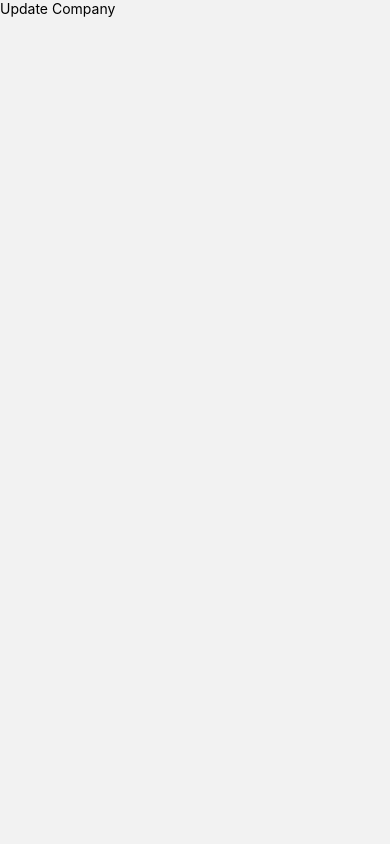
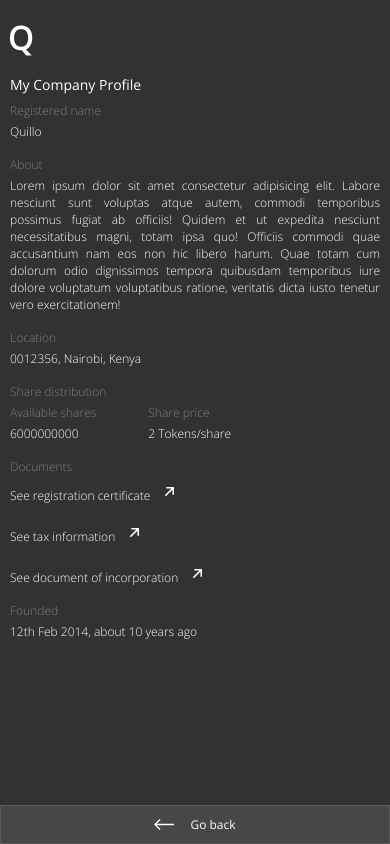
Before and after one commit to amschel99/Quillo, a React Native app in the folder src/quillo_frontend/: screen /mycompanyprofile in a window 390 px wide. Built offline with nearby package versions, Linux system fonts and the light colour scheme.

Commit message:
completed company screens

```diff
--- a/src/quillo_frontend/assets/constants.ts
+++ b/src/quillo_frontend/assets/constants.ts
@@ -1,7 +1,7 @@
 import { Dimensions } from "react-native";
 
 export enum colors {
-  primary = "#00000F",
+  primary = "#323232",
   secondary = "rgba(248, 250, 252, 0.1)",
   text_primary = "#FFFFFF",
   text_secondary = "#7F7F7F",
--- a/src/quillo_frontend/assets/icons.tsx
+++ b/src/quillo_frontend/assets/icons.tsx
@@ -116,7 +116,7 @@ export const UploadIcon = ({
   return (
     <Svg
       width={iconWidth ?? 14}
-      height={iconHeight ?? 68}
+      height={iconHeight ?? 16}
       viewBox="0 0 16 18"
       fill="none"
     >
@@ -149,3 +149,14 @@ export const LogOutIcon = (): JSX.Element => {
     </Svg>
   );
 };
+
+export const LaunchIcon = (): JSX.Element => {
+  return (
+    <Svg width="10" height="10" viewBox="0 0 11 11" fill="none">
+      <Path
+        d="M2.5385 0V1.69231H8.11127L0.846191 8.95738L2.04265 10.1538L9.30773 2.88877V8.46154H11V0H2.5385Z"
+        fill="white"
+      />
+    </Svg>
+  );
+};
--- /dev/null
+++ b/src/quillo_frontend/components/company/CompanyHeader.tsx
@@ -0,0 +1,36 @@
+import { JSX } from "react";
+import { StyleSheet, TouchableOpacity, View, Text } from "react-native";
+import { useNavigation } from "@react-navigation/native";
+import { NativeStackNavigationProp } from "@react-navigation/native-stack";
+import { RootStackParamList } from "../../navigation";
+import { SCREENWIDTH, textbold } from "../../assets/constants";
+
+interface headerProps {
+  companyName: string;
+}
+
+export default function CompanyHeader({
+  companyName,
+}: headerProps): JSX.Element {
+  const navigation: NativeStackNavigationProp<RootStackParamList> =
+    useNavigation<NativeStackNavigationProp<RootStackParamList>>();
+
+  const goToProfile = () => navigation.navigate("mycompanyprofile");
+
+  return (
+    <View style={styles.container}>
+      <TouchableOpacity onPress={goToProfile}>
+        <Text style={[textbold, { fontSize: 32, fontWeight: "bold" }]}>
+          {companyName[0]}
+        </Text>
+      </TouchableOpacity>
+    </View>
+  );
+}
+
+const styles = StyleSheet.create({
+  container: {
+    width: SCREENWIDTH,
+    padding: 8,
+  },
+});
--- /dev/null
+++ b/src/quillo_frontend/components/company/Investor.tsx
@@ -0,0 +1,52 @@
+import { JSX } from "react";
+import { StyleSheet, View, Text } from "react-native";
+import { colors, textlight, textlightfaint } from "../../assets/constants";
+
+export type investorType = {
+  id: string;
+  sharesOwned: number;
+  tokens: number;
+  dateAcquired: string;
+  isLast?: boolean;
+};
+
+export const Investor = ({
+  id,
+  sharesOwned,
+  tokens,
+  dateAcquired,
+  isLast,
+}: investorType): JSX.Element => {
+  return (
+    <View style={[styles.container, { marginBottom: isLast ? 48 : 6 }]}>
+      <Text style={textlightfaint}>
+        {id[0]}***{id[id.length - 1]}
+      </Text>
+
+      <View style={styles.row}>
+        <Text style={textlight}>
+          {sharesOwned} shares - {tokens} tokens
+        </Text>
+
+        <Text style={textlightfaint}>{dateAcquired}</Text>
+      </View>
+    </View>
+  );
+};
+
+const styles = StyleSheet.create({
+  container: {
+    padding: 8,
+    paddingHorizontal: 10,
+    borderWidth: 0,
+    borderTopWidth: 1,
+    borderBottomWidth: 1,
+    gap: 10,
+    borderColor: colors.divider,
+    backgroundColor: colors.divider,
+  },
+  row: {
+    flexDirection: "row",
+    justifyContent: "space-between",
+  },
+});
--- a/src/quillo_frontend/components/global/LogOut.tsx
+++ b/src/quillo_frontend/components/global/LogOut.tsx
@@ -81,7 +81,7 @@ const styles = StyleSheet.create({
     position: "absolute",
     bottom: 0,
     left: 0,
-    backgroundColor: "rgba(0, 0, 15, 0.85)",
+    backgroundColor: colors.primary,
   },
   confirmlogout: {
     width: SCREENWIDTH - 16,
--- a/src/quillo_frontend/navigation/index.tsx
+++ b/src/quillo_frontend/navigation/index.tsx
@@ -4,6 +4,7 @@ import SplashScreen from "../screens/SplashScreen";
 import AccountSelectionScreen from "../screens/AccountSelectionScreen";
 import HomeScreen from "../screens/HomeScreen";
 /**company */
+import CompanyHomeScreen from "../screens/company/CompanyHome";
 import CompanyProfileScreen from "../screens/company/CompanyProfile";
 import CreateCompanyScreen from "../screens/company/CreateCompanyScreen";
 import UpdateCompanyScreen from "../screens/company/UpdateCompanyScreen";
@@ -16,6 +17,7 @@ export type RootStackParamList = {
   splash: undefined;
   accountselection: undefined;
   createcompany: undefined;
+  companyhome: undefined;
   mycompanyprofile: undefined;
   updatecompanyprofile: undefined;
   searchcompanies: undefined;
@@ -40,6 +42,7 @@ export const Navigation = (): JSX.Element => {
         name="accountselection"
         component={AccountSelectionScreen}
       />
+      <Stack.Screen name="companyhome" component={CompanyHomeScreen} />
       <Stack.Screen name="createcompany" component={CreateCompanyScreen} />
       <Stack.Screen name="mycompanyprofile" component={CompanyProfileScreen} />
       <Stack.Screen
--- /dev/null
+++ b/src/quillo_frontend/screens/company/CompanyHome.tsx
@@ -0,0 +1,72 @@
+import { JSX } from "react";
+import { StyleSheet, Text, ScrollView } from "react-native";
+import { SafeAreaView } from "react-native-safe-area-context";
+import CompanyHeader from "../../components/company/CompanyHeader";
+import { investorType, Investor } from "../../components/company/Investor";
+import { LogOut } from "../../components/global/LogOut";
+import { screenstyle, textbold } from "../../assets/constants";
+
+const myinvestors: investorType[] = [
+  {
+    id: "1298718927",
+    sharesOwned: 234565,
+    tokens: 1389,
+    dateAcquired: "10 days ago",
+  },
+  {
+    id: "1298718927",
+    sharesOwned: 234565,
+    tokens: 1389,
+    dateAcquired: "10 days ago",
+  },
+  {
+    id: "1298718927",
+    sharesOwned: 234565,
+    tokens: 1389,
+    dateAcquired: "10 days ago",
+  },
+  {
+    id: "1298718927",
+    sharesOwned: 234565,
+    tokens: 1389,
+    dateAcquired: "10 days ago",
+  },
+];
+
+export default function CompanyHomeScreen(): JSX.Element {
+  return (
+    <SafeAreaView style={styles.screenContainer}>
+      <CompanyHeader companyName="Quillo" />
+
+      <ScrollView>
+        <Text style={styles.titles}>My Investors</Text>
+
+        {myinvestors.map((investor, idx) => (
+          <Investor
+            key={idx}
+            id={investor.id}
+            sharesOwned={investor.sharesOwned}
+            tokens={investor.tokens}
+            dateAcquired={investor.dateAcquired}
+          />
+        ))}
+      </ScrollView>
+
+      <LogOut />
+    </SafeAreaView>
+  );
+}
+
+const styles = StyleSheet.create({
+  screenContainer: {
+    ...screenstyle,
+    paddingHorizontal: 0,
+    paddingBottom: 0,
+  },
+  titles: {
+    ...textbold,
+    marginVertical: 8,
+    paddingHorizontal: 10,
+    fontSize: 14,
+  },
+});
--- a/src/quillo_frontend/screens/company/CompanyProfile.tsx
+++ b/src/quillo_frontend/screens/company/CompanyProfile.tsx
@@ -1,13 +1,128 @@
 import { JSX } from "react";
-import { Text, View } from "react-native";
+import {
+  StyleSheet,
+  View,
+  Text,
+  ScrollView,
+  TouchableOpacity,
+} from "react-native";
 import { SafeAreaView } from "react-native-safe-area-context";
+import { useNavigation } from "@react-navigation/native";
+import { NativeStackNavigationProp } from "@react-navigation/native-stack";
+import { RootStackParamList } from "../../navigation";
+import CompanyHeader from "../../components/company/CompanyHeader";
+import { Button } from "../../components/global/Button";
+import { LaunchIcon, ArrowLeftIcon } from "../../assets/icons";
+import {
+  colors,
+  screenstyle,
+  textbold,
+  textlight,
+  textlightfaint,
+} from "../../assets/constants";
 
 export default function CompanyProfileScreen(): JSX.Element {
+  const navigation: NativeStackNavigationProp<RootStackParamList> =
+    useNavigation<NativeStackNavigationProp<RootStackParamList>>();
+
+  const goBack = (): void => navigation.goBack();
+
   return (
-    <SafeAreaView>
-      <View>
-        <Text>Update Company</Text>
-      </View>
+    <SafeAreaView style={styles.screenContainer}>
+      <CompanyHeader companyName="Quillo" />
+
+      <ScrollView>
+        <Text style={styles.titles}>My Company Profile</Text>
+
+        <Text style={styles.textFaint}>Registered name</Text>
+        <Text style={styles.textdefault}>Quillo</Text>
+
+        <Text style={styles.textFaint}>About</Text>
+        <Text style={[styles.textdefault, { textAlign: "justify" }]}>
+          Lorem ipsum dolor sit amet consectetur adipisicing elit. Labore
+          nesciunt sunt voluptas atque autem, commodi temporibus possimus fugiat
+          ab officiis! Quidem et ut expedita nesciunt necessitatibus magni,
+          totam ipsa quo! Officiis commodi quae accusantium nam eos non hic
+          libero harum. Quae totam cum dolorum odio dignissimos tempora
+          quibusdam temporibus iure dolore voluptatum voluptatibus ratione,
+          veritatis dicta iusto tenetur vero exercitationem!
+        </Text>
+
+        <Text style={styles.textFaint}>Location</Text>
+        <Text style={styles.textdefault}>0012356, Nairobi, Kenya</Text>
+
+        <Text style={styles.textFaint}>Share distribution</Text>
+        <View style={[styles.row, { gap: 32 }]}>
+          <View>
+            <Text style={styles.textFaint}>Available shares</Text>
+            <Text style={styles.textdefault}>6000000000</Text>
+          </View>
+          <View>
+            <Text style={styles.textFaint}>Share price</Text>
+            <Text style={styles.textdefault}>2 Tokens/share</Text>
+          </View>
+        </View>
+
+        <Text style={styles.textFaint}>Documents</Text>
+
+        <TouchableOpacity style={[styles.row, { marginTop: 8 }]}>
+          <Text style={styles.textdefault}>See registration certificate</Text>
+          <LaunchIcon />
+        </TouchableOpacity>
+
+        <TouchableOpacity style={[styles.row, { marginTop: 8 }]}>
+          <Text style={styles.textdefault}>See tax information</Text>
+          <LaunchIcon />
+        </TouchableOpacity>
+
+        <TouchableOpacity style={[styles.row, { marginTop: 8 }]}>
+          <Text style={styles.textdefault}>See document of incorporation</Text>
+          <LaunchIcon />
+        </TouchableOpacity>
+
+        <Text style={styles.textFaint}>Founded</Text>
+        <Text style={styles.textdefault}>
+          12th Feb 2014, about 10 years ago
+        </Text>
+      </ScrollView>
+
+      <Button
+        dpText="Go back"
+        dpIcon={<ArrowLeftIcon iconColor={colors.text_primary} />}
+        isDisabled={false}
+        onPressFunc={goBack}
+        xstyles={{ flexDirection: "row-reverse", borderRadius: 0 }}
+      />
     </SafeAreaView>
   );
 }
+
+const styles = StyleSheet.create({
+  screenContainer: {
+    ...screenstyle,
+    paddingHorizontal: 0,
+    paddingBottom: 0,
+  },
+  titles: {
+    ...textbold,
+    marginVertical: 8,
+    paddingHorizontal: 10,
+    fontSize: 14,
+  },
+  textFaint: {
+    ...textlightfaint,
+    marginBottom: 4,
+    paddingHorizontal: 10,
+  },
+  textdefault: {
+    ...textlight,
+    marginBottom: 16,
+    paddingHorizontal: 10,
+  },
+  row: {
+    flexDirection: "row",
+    alignItems: "flex-start",
+    justifyContent: "flex-start",
+    gap: 4,
+  },
+});
```
Also changed, not shown: src/quillo_frontend/screens/company/CreateCompanyScreen.tsx (+7 -14 lines).
